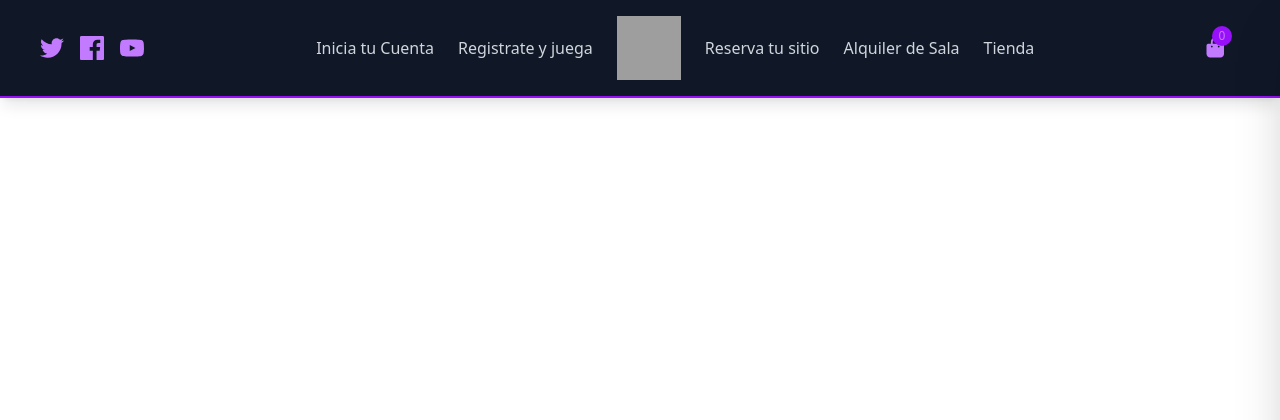
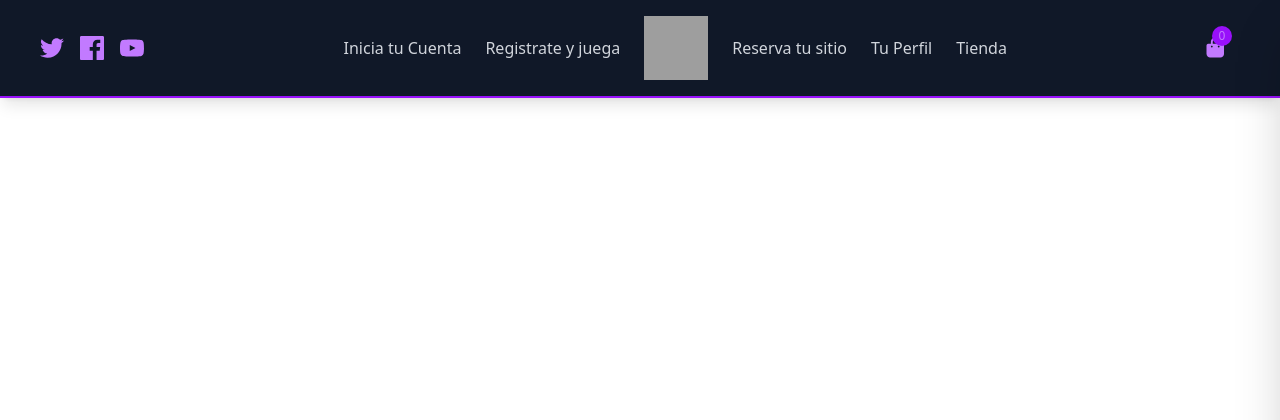
Before and after one commit to psaenzguerrero/TFG_Pablo, a PHP site: page /cabeza.php in a window 1280 px wide. Shown: the top 420 px of the page. Run offline with PHP 8.4, Linux system fonts and the light colour scheme; grey boxes are pictures that could not be loaded.

Commit message:
cambio en el menu de la cabecera

```diff
--- a/Vistas/cabeza.php
+++ b/Vistas/cabeza.php
@@ -56,7 +56,7 @@
                         <a href="./index.php?action=eventos" class="text-gray-300 hover:text-purple-400 transition font-medium">Eventos y Torneos</a>
                         <a href="./index.php?action=dashboard"><img src="../img/paginacion/logo2.webp" class="w-16 h-16 hover:transform hover:scale-110 transition duration-300" alt=""></a>
                         <a href="./index.php?action=verReservas" class="text-gray-300 hover:text-purple-400 transition font-medium">Reserva tu sitio</a>
-                        <a href="./index.php?action=alquila" class="text-gray-300 hover:text-purple-400 transition font-medium">Alquiler de Sala</a>
+                        <a href="./index.php?action=alquila" class="text-gray-300 hover:text-purple-400 transition font-medium">Usuarios</a>
                         <a href="./index.php?action=tienda" class="text-gray-300 hover:text-purple-400 transition font-medium">Tienda</a>
                 <?php
                     }else{
@@ -65,7 +65,7 @@
                         <a href="./index.php?action=eventosUsuario" class="text-gray-300 hover:text-purple-400 transition font-medium">Eventos y Torneos</a>
                         <a href="./index.php?action=dashboard"><img src="../img/paginacion/logo2.webp" class="w-16 h-16 hover:transform hover:scale-110 transition duration-300" alt=""></a>
                         <a href="./index.php?action=verReservas" class="text-gray-300 hover:text-purple-400 transition font-medium">Reserva tu sitio</a>
-                        <a href="./index.php?action=alquila" class="text-gray-300 hover:text-purple-400 transition font-medium">Alquiler de Sala</a>
+                        <a href="./index.php?action=alquila" class="text-gray-300 hover:text-purple-400 transition font-medium">Tu Perfil</a>
                         <a href="./index.php?action=tienda" class="text-gray-300 hover:text-purple-400 transition font-medium">Tienda</a>
                 <?php
                     }
@@ -78,7 +78,7 @@
                 <a href="./index.php?action=registro" class="text-gray-300 hover:text-purple-400 transition font-medium">Registrate y juega</a>
                 <a href="./index.php?action=inicio"><img src="../img/paginacion/logo2.webp" class="w-16 h-16 hover:transform hover:scale-110 transition duration-300" alt=""></a>
                 <a href="./index.php?action=verReservas" class="text-gray-300 hover:text-purple-400 transition font-medium">Reserva tu sitio</a>
-                <a href="./index.php?action=alquila" class="text-gray-300 hover:text-purple-400 transition font-medium">Alquiler de Sala</a>
+                <a href="./index.php?action=alquila" class="text-gray-300 hover:text-purple-400 transition font-medium">Tu Perfil</a>
                 <a href="./index.php?action=tienda" class="text-gray-300 hover:text-purple-400 transition font-medium">Tienda</a>
             <?php
                 }
```
